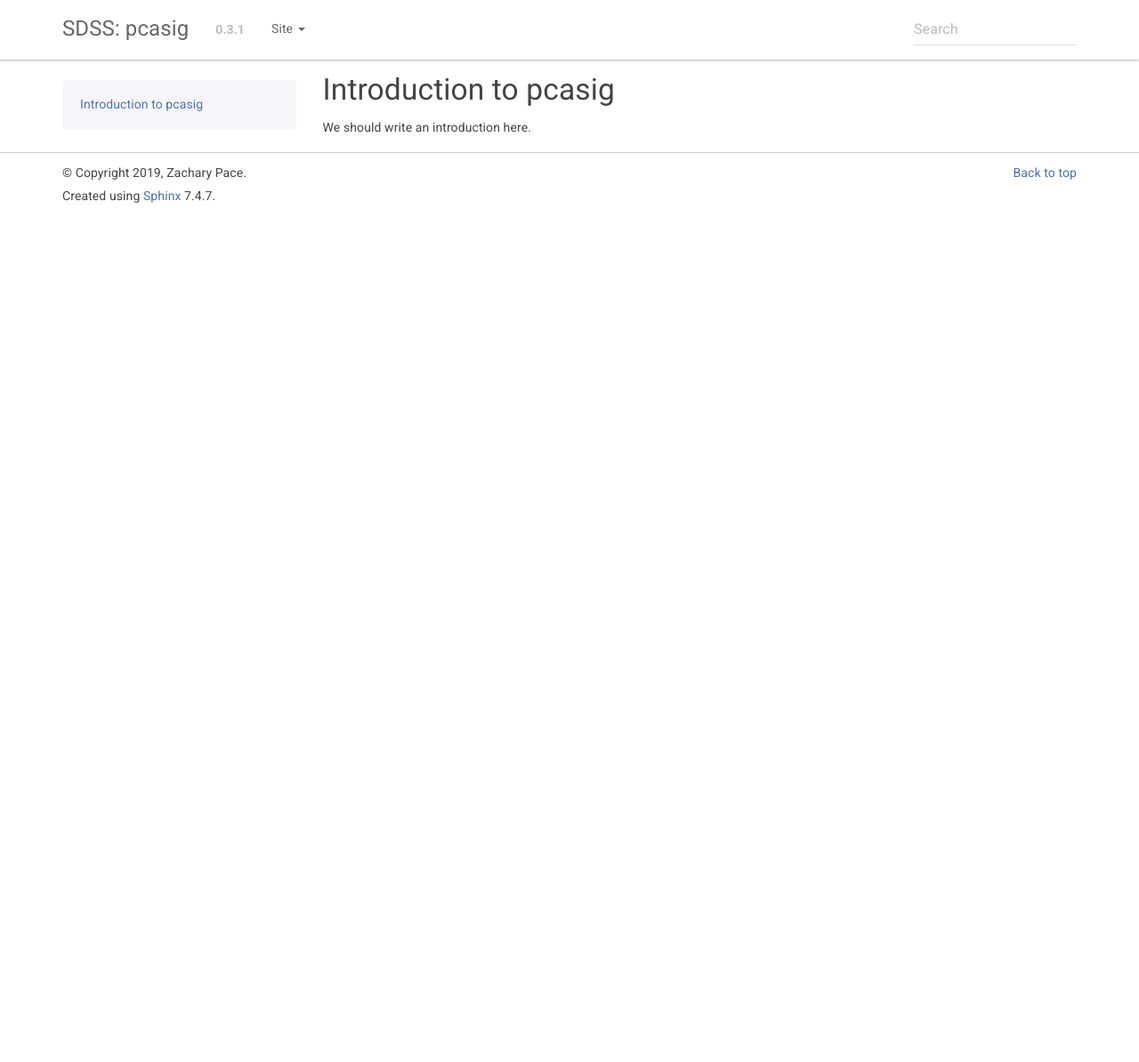
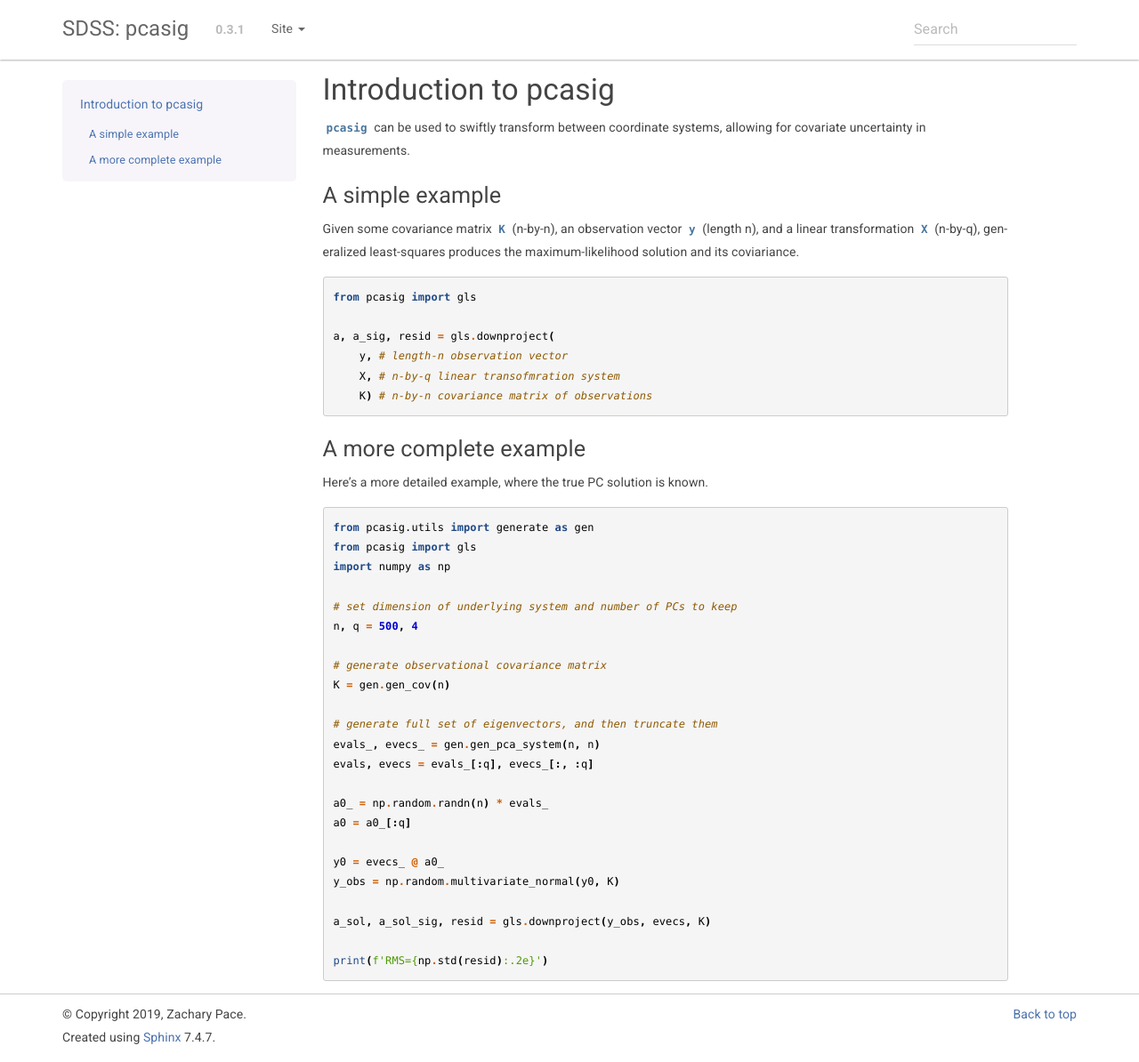
Before and after one commit to zpace/pcasig, a Sphinx documentation site: the page built from docs/sphinx/intro.rst, in a window 1280 px wide and 1194 px high. Shown: the whole window at 89% size. Built offline with Sphinx 7.4.7, drawn with Linux system fonts in a browser that asks for light colours; the version number is read from the project's files by our own code.

Commit message:
add intro examples, QA & tests for cov

```diff
--- a/docs/sphinx/index.rst
+++ b/docs/sphinx/index.rst
@@ -21,7 +21,7 @@ Reference
 ---------
 
 .. toctree::
-   :maxdepth: 1
+   :maxdepth: 2
 
    api
 
--- a/docs/sphinx/intro.rst
+++ b/docs/sphinx/intro.rst
@@ -4,4 +4,49 @@
 Introduction to pcasig
 ===============================
 
-We should write an introduction here.
+`pcasig` can be used to swiftly transform between coordinate systems, allowing for covariate uncertainty in measurements.
+
+A simple example
+^^^^^^^^^^^^^^^^
+
+Given some covariance matrix `K` (n-by-n), an observation vector `y` (length n), and a linear transformation `X` (n-by-q), generalized least-squares produces the maximum-likelihood solution and its coviariance.
+
+.. code-block:: python3
+
+    from pcasig import gls
+
+    a, a_sig, resid = gls.downproject(
+        y, # length-n observation vector
+        X, # n-by-q linear transofmration system
+        K) # n-by-n covariance matrix of observations
+
+A more complete example
+^^^^^^^^^^^^^^^^^^^^^^^
+
+Here's a more detailed example, where the true PC solution is known.
+
+.. code-block:: python3
+
+    from pcasig.utils import generate as gen
+    from pcasig import gls
+    import numpy as np
+
+    # set dimension of underlying system and number of PCs to keep
+    n, q = 500, 4
+
+    # generate observational covariance matrix
+    K = gen.gen_cov(n)
+
+    # generate full set of eigenvectors, and then truncate them
+    evals_, evecs_ = gen.gen_pca_system(n, n)
+    evals, evecs = evals_[:q], evecs_[:, :q]
+
+    a0_ = np.random.randn(n) * evals_
+    a0 = a0_[:q]
+
+    y0 = evecs_ @ a0_
+    y_obs = np.random.multivariate_normal(y0, K)
+
+    a_sol, a_sol_sig, resid = gls.downproject(y_obs, evecs, K)
+
+    print(f'RMS={np.std(resid):.2e}')
```
Also changed, not shown: 2 other files.
